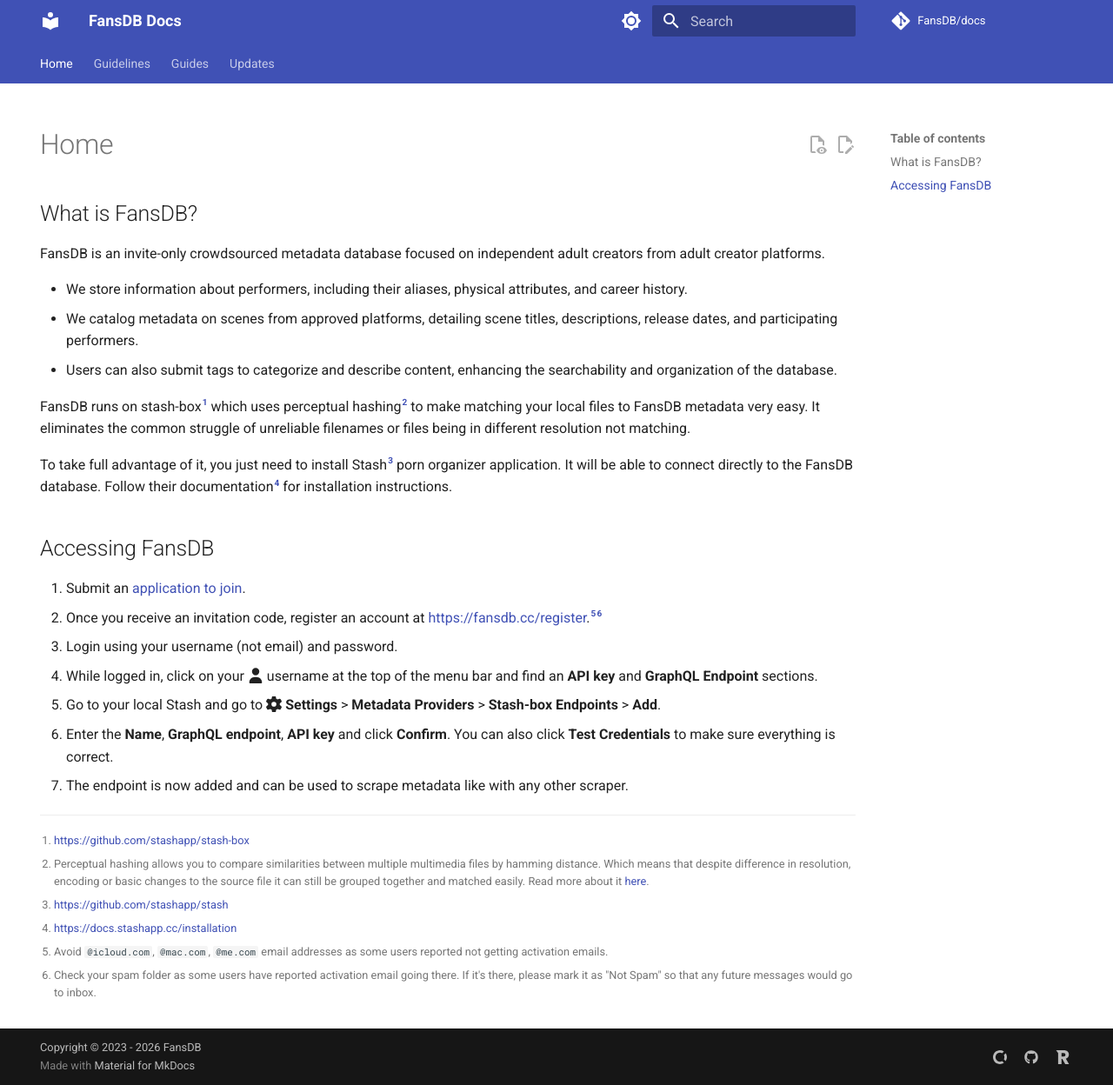
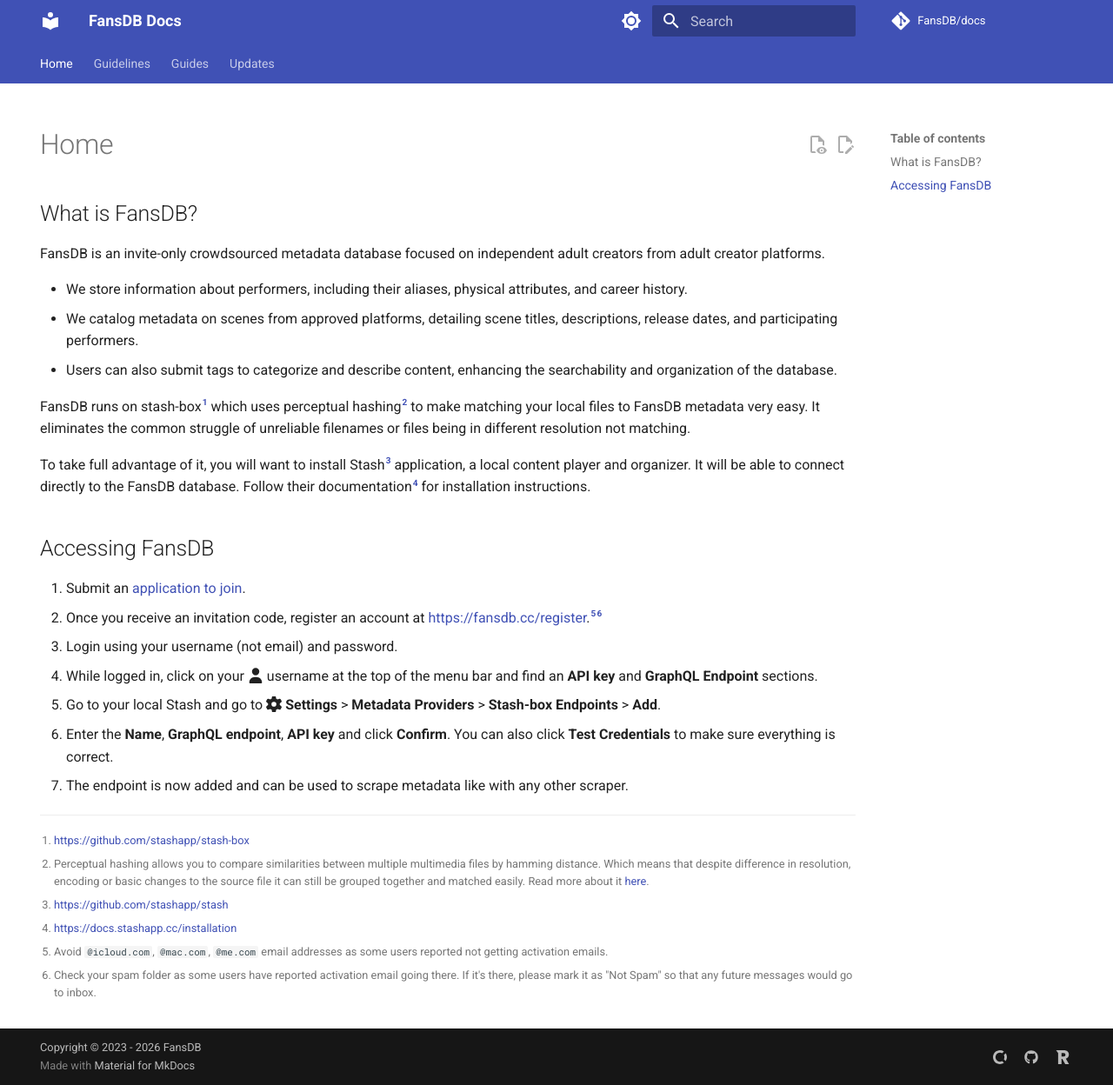
Before and after one commit to FansDB/docs, an MkDocs documentation site: the page built from docs/index.md, in a window 1280 px wide and 1248 px high. Shown: the whole window at 87% size. Built offline with MkDocs 1.6.1 and Material for MkDocs 9.7.7, drawn with Linux system fonts in a browser that asks for light colours; comment, search, counter and statistics services are not loaded.

Commit message:
Clarify wording

```diff
--- a/docs/index.md
+++ b/docs/index.md
@@ -14,7 +14,7 @@
 
 FansDB runs on stash-box[^1] which uses perceptual hashing[^2] to make matching your local files to FansDB metadata very easy. It eliminates the common struggle of unreliable filenames or files being in different resolution not matching.
 
-To take full advantage of it, you just need to install Stash[^3] porn organizer application. It will be able to connect directly to the FansDB database. Follow their documentation[^4] for installation instructions.
+To take full advantage of it, you will want to install Stash[^3] application, a local content player and organizer. It will be able to connect directly to the FansDB database. Follow their documentation[^4] for installation instructions.
 
 ## Accessing FansDB
 
```
